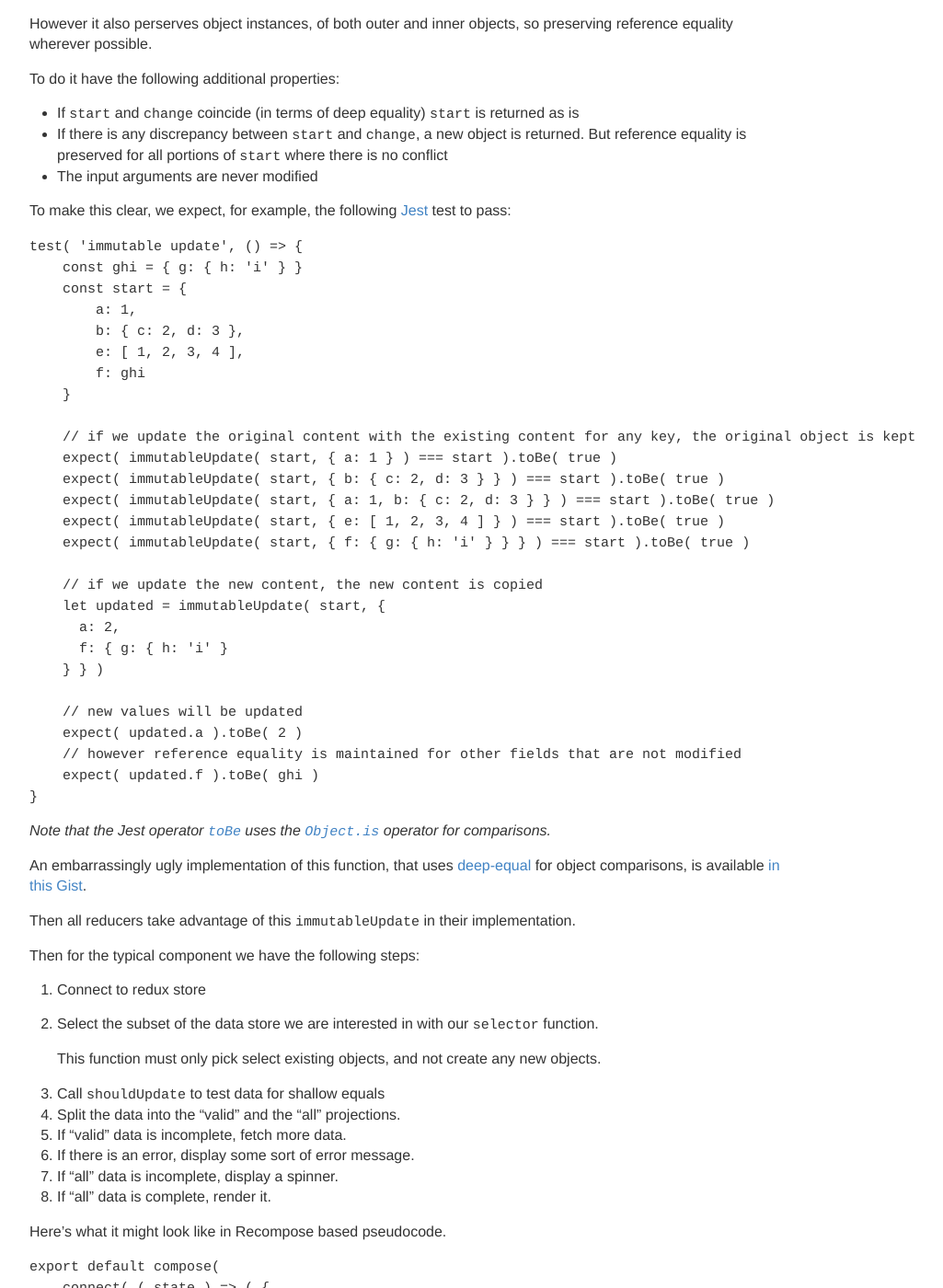
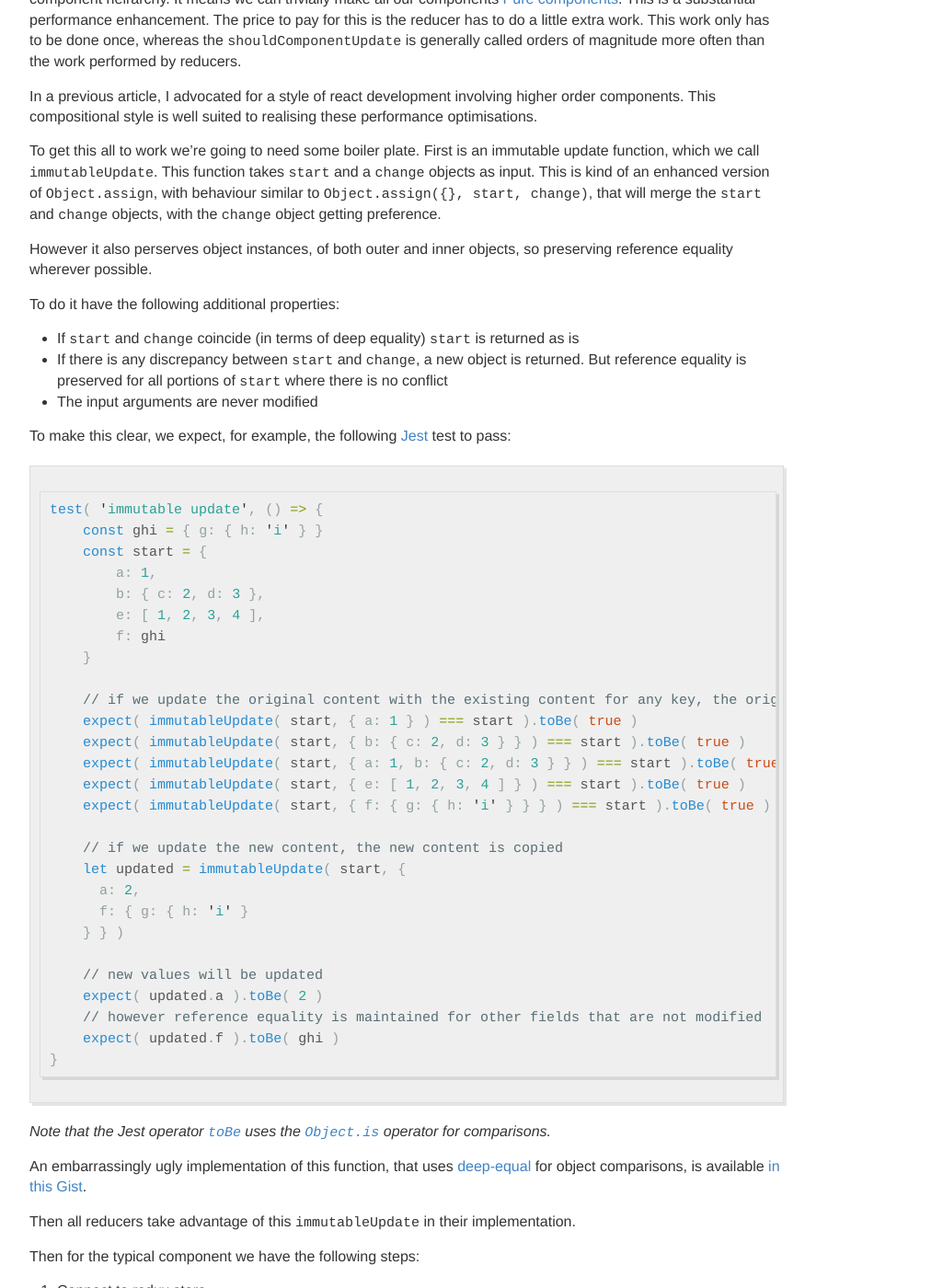
Before and after one commit to szoio/szoio.github.io, a Jekyll site: the page built from _posts/2018-11-10-redux-patterns-and-principles.md, in a window 1280 px wide and 1400 px high, scrolled down 4338 px. Shown: the whole window at 92% size, without its empty margins (198-1223 px from the left). Built offline with Jekyll 4.4.1, drawn with Linux system fonts in a browser that asks for light colours; comment, search, counter and statistics services are not loaded; some of the changed text lies outside the part shown.

Commit message:
syntax hilight

````diff
--- a/_posts/2018-11-10-redux-patterns-and-principles.md
+++ b/_posts/2018-11-10-redux-patterns-and-principles.md
@@ -59,7 +59,7 @@ For example, consider a simple social media domain model, consisting of users an
 
 For this simple domain model, here is an example:
 
-```JavaScript
+```javascript
 {
     auth: {
         data: { user: 1, token: 'token' }
@@ -111,7 +111,7 @@ These would be the projections of our data store:
 
 ###### All data
 
-```JavaScript
+```javascript
 {
     auth: {
         user: 1, token: 'token'
@@ -135,7 +135,7 @@ These would be the projections of our data store:
 
 ###### Valid data
 
-```JavaScript
+```javascript
 {
     auth: {
         data: { user: 1, token: 'token' }
@@ -175,7 +175,7 @@ To do it have the following additional properties:
 
 To make this clear, we expect, for example, the following [Jest](https://jestjs.io) test to pass:
 
-```JavaScript
+```javascript
 test( 'immutable update', () => {
     const ghi = { g: { h: 'i' } }
     const start = {
@@ -226,7 +226,7 @@ Then for the typical component we have the following steps:
 
 Here's what it might look like in Recompose based pseudocode.
 
-```JavaScript
+```javascript
 export default compose(
     connect( ( state ) => ( {
         selectedData: selector( state ),
````
Also changed, not shown: other parts of _posts/2018-11-10-redux-patterns-and-principles.md (+1 -1 lines).
